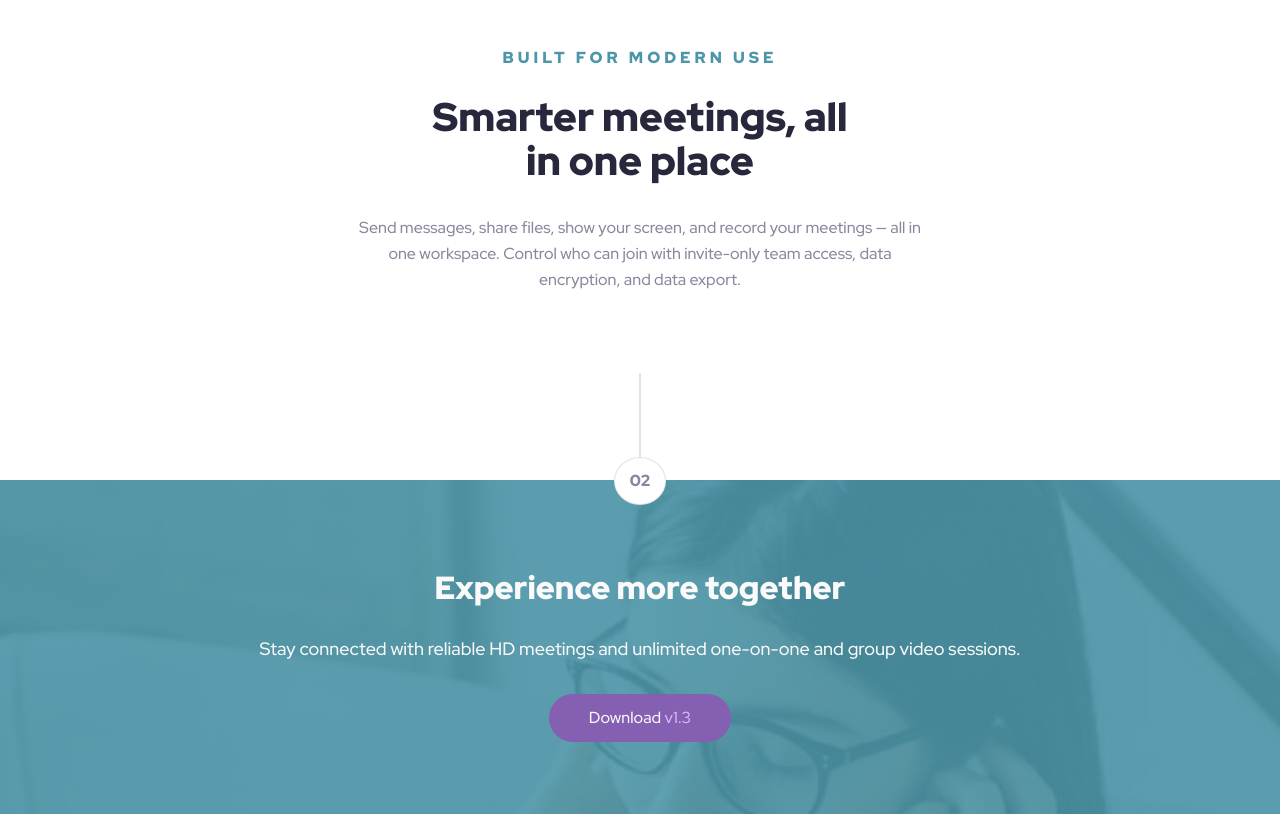
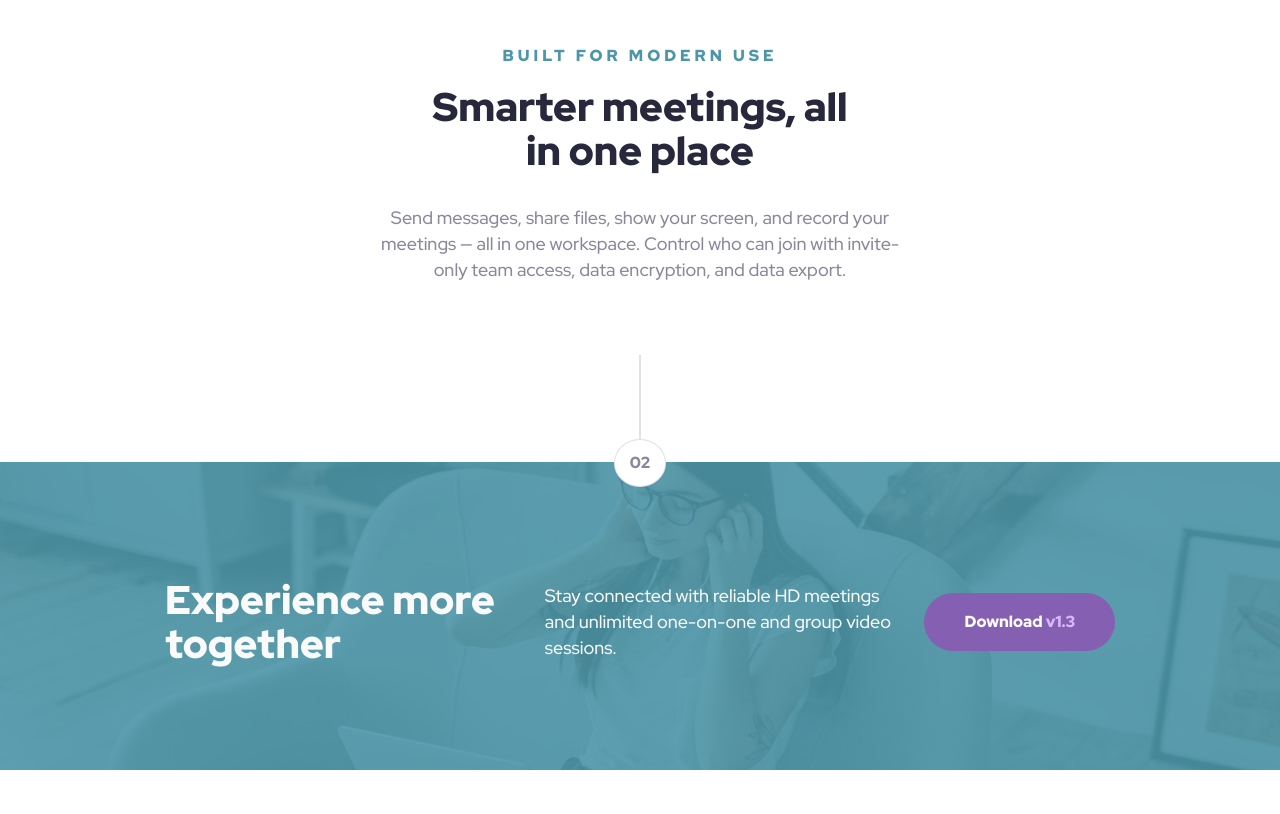
Before and after one commit to ryancalacsan/meet-landing-page, a plain HTML site: page index.html in a window 1280 px wide. Shown: the part 1057-1871 px from the top of the page. After the commit the page ends 1827 px from the top, so only its background shows below. Drawn offline with Linux system fonts and the light colour scheme.

Commit message:
Finished responsive views and added active states

```diff
--- a/app/scss/_divider.scss
+++ b/app/scss/_divider.scss
@@ -4,9 +4,14 @@
     flex-direction: column;
     justify-content: center;
     align-items: center;
+    z-index: 1;
 
     @include breakpoint-up(medium) {
         margin-bottom: 67px;
+    }
+
+    @include breakpoint-up(large) {
+        margin-bottom: 64px;
     }
 
     &__line {
--- a/app/scss/_gallery.scss
+++ b/app/scss/_gallery.scss
@@ -14,6 +14,16 @@
         margin-bottom: 48px;
     }
 
+    @include breakpoint-up(large) {
+        margin-left: auto;
+        margin-right: auto;
+        padding-left: 40px;
+        padding-right: 40px;
+        grid-gap: 30px;
+        max-width: 1110px;
+        margin-bottom: 80px;
+    }
+
     &__img {
         width: 100%;
         border-radius: 8px;
--- a/app/scss/_globals.scss
+++ b/app/scss/_globals.scss
@@ -30,8 +30,12 @@ a:hover {
 .button {
     display: inline-block;
     color: $light;
+    font-size: 16px;
+    font-weight: 900;
+    line-height: 26px;
     padding: 16px 40px;
     border-radius: 29px;
+    transition: background-color 150ms ease-in-out;
 }
 
 .button-sm {
--- a/app/scss/_hero.scss
+++ b/app/scss/_hero.scss
@@ -84,6 +84,10 @@
         @include breakpoint-up(medium) {
             margin-bottom: 80px;
         }
+
+        @include breakpoint-up(large) {
+            margin-bottom: 103px;
+        }
     }
 
     &__ctaDownload {
@@ -95,11 +99,19 @@
         span {
             color: $lightBlue;
         }
+
+        &:hover {
+            background-color: #71c0d4;
+        }
     }
 
     &__ctaInfo {
         background-color: $purple;
         margin-left: 8px;
         margin-right: 8px;
+
+        &:hover {
+            background-color: #b18bdd;
+        }
     }
 }
--- a/app/scss/_info.scss
+++ b/app/scss/_info.scss
@@ -3,6 +3,10 @@
 
     @include breakpoint-up(medium) {
         margin-bottom: 55px;
+    }
+
+    @include breakpoint-up(large) {
+        margin-bottom: 47px;
     }
     &__tagline {
         color: $blue;
@@ -12,6 +16,10 @@
         text-transform: uppercase;
         letter-spacing: 4px;
         margin-bottom: 24px;
+
+        @include breakpoint-up(medium) {
+            margin-bottom: 16px;
+        }
     }
 
     &__header {
@@ -41,5 +49,10 @@
             margin-left: auto;
             margin-right: auto;
         }
+
+        @include breakpoint-up(large) {
+            font-size: 18px;
+            max-width: 520px;
+        }
     }
 }
--- a/app/scss/_info2.scss
+++ b/app/scss/_info2.scss
@@ -3,7 +3,26 @@
     position: relative;
     margin-bottom: 0;
     padding-top: 92px;
-    z-index: -1;
+    @include breakpoint-up(large) {
+        padding: 116px 165px 104px 165px;
+        display: flex;
+        justify-content: center;
+    }
+
+    &__container {
+        display: flex;
+        flex: 1 0 auto;
+        flex-direction: column;
+        justify-content: center;
+        align-items: center;
+
+        @include breakpoint-up(large) {
+            flex-direction: row;
+            justify-content: space-between;
+            min-width: 950px;
+            max-width: 1110px;
+        }
+    }
 
     &::before {
         content: "";
@@ -15,6 +34,15 @@
         bottom: 0px;
         left: 0px;
         opacity: 0.1045;
+
+        @include breakpoint-up(medium) {
+            background-image: url(/assets/tablet/image-footer.jpg);
+        }
+
+        @include breakpoint-up(large) {
+            background-image: url(/assets/desktop/image-footer.jpg);
+            background-position: center;
+        }
     }
 
     &__header {
@@ -24,6 +52,17 @@
         font-weight: 900;
         line-height: 32px;
         margin-bottom: 32px;
+        @include breakpoint-up(medium) {
+            font-size: 40px;
+            line-height: 44px;
+            max-width: 457px;
+        }
+
+        @include breakpoint-up(large) {
+            text-align: left;
+            max-width: 350px;
+            margin-bottom: 0;
+        }
     }
 
     &__text {
@@ -33,11 +72,24 @@
         font-weight: 500;
         line-height: 26px;
         margin-bottom: 32px;
+
+        @include breakpoint-up(medium) {
+            max-width: 573px;
+        }
+        @include breakpoint-up(large) {
+            text-align: left;
+            max-width: 350px;
+            margin-bottom: 0;
+        }
     }
 
     &__cta {
         position: relative;
         padding-bottom: 72px;
+
+        @include breakpoint-up(large) {
+            padding-bottom: 0;
+        }
     }
 
     &__ctaDownload {
@@ -45,5 +97,9 @@
         span {
             color: $lightPurple;
         }
+
+        &:hover {
+            background-color: #b18bdd;
+        }
     }
 }
```
Also changed, not shown: css/style.css, 1 other file.
